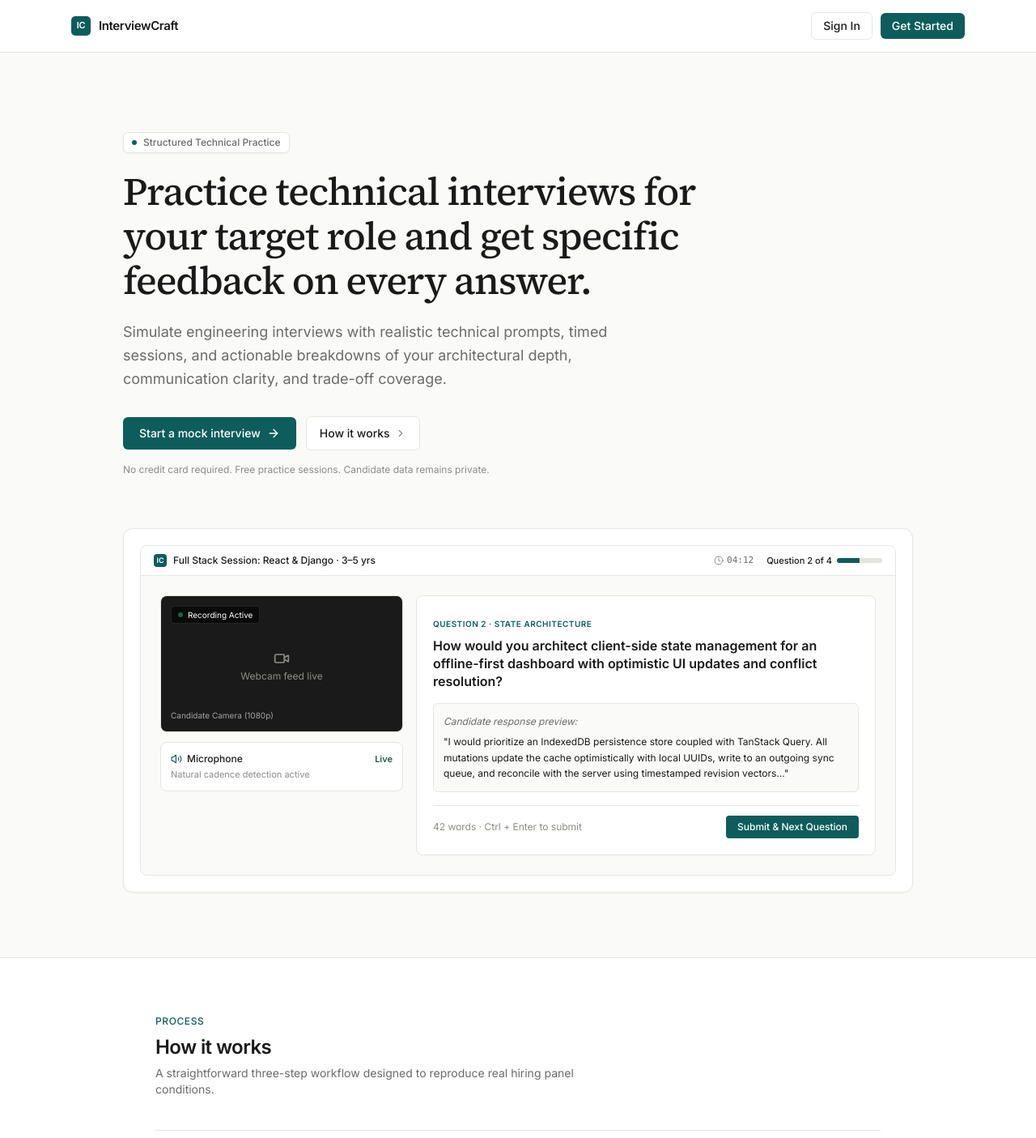
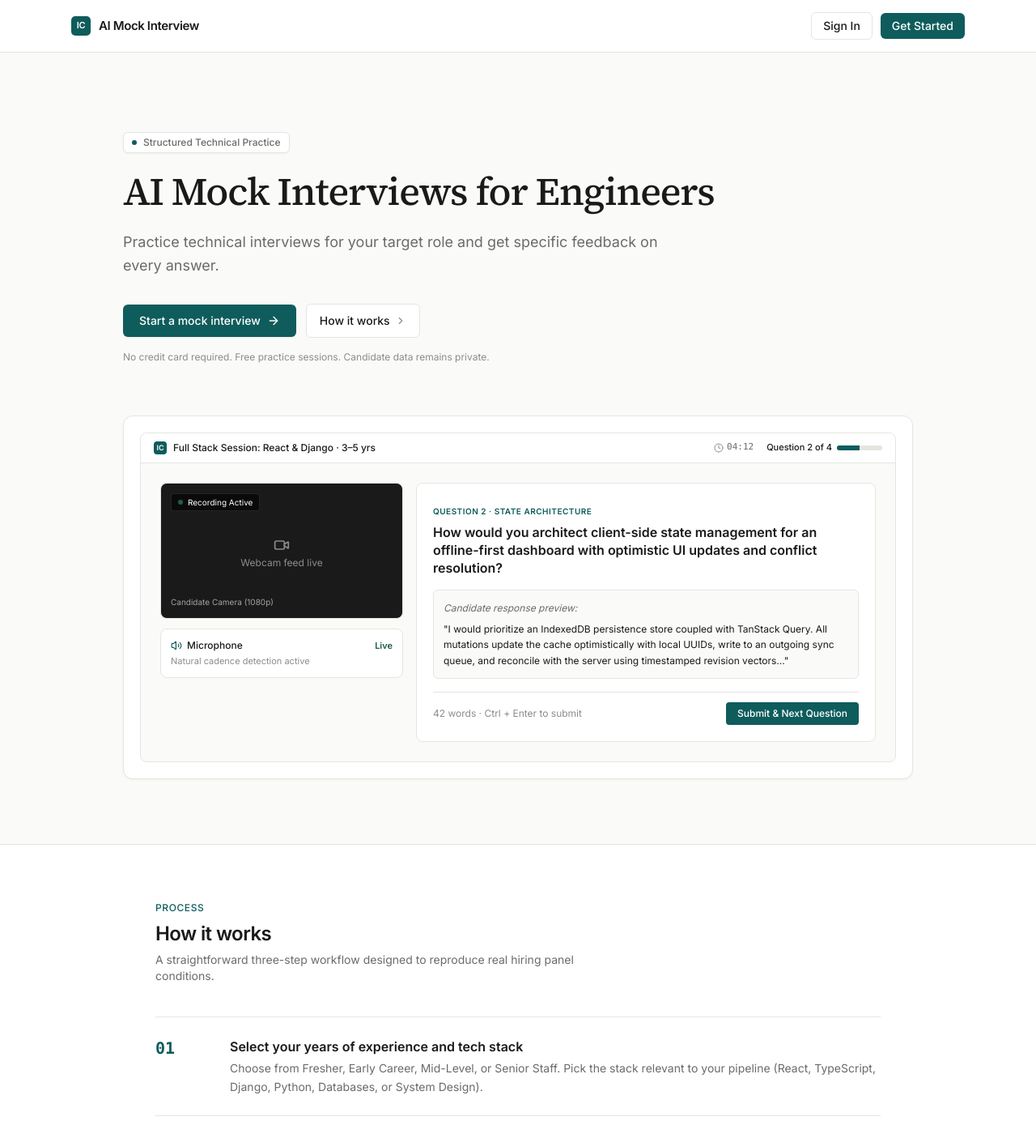
Before and after one commit to Vivekvampyr/AI-MOCK-INTERVIEW, a React (Vite) app in the folder ai-mock-interview/: page / in a window 1280 px wide. Shown: the top 1405 px of the page at 81% size. Built offline with nearby package versions, Linux system fonts and the light colour scheme; no server answers.

Commit message:
fix fake texts in UI

```diff
--- a/ai-mock-interview/index.html
+++ b/ai-mock-interview/index.html
@@ -5,7 +5,7 @@
     <link rel="icon" type="image/svg+xml" href="/favicon.svg" />
     <meta name="viewport" content="width=device-width, initial-scale=1.0" />
     <meta name="description" content="Simulate real technical interviews for your target engineering role with structured questions, timed sessions, and specific feedback on every response." />
-    <title>InterviewCraft — Focused Technical Interview Practice</title>
+    <title>AI Mock Interview — Focused Technical Interview Practice</title>
     <link rel="preconnect" href="https://fonts.googleapis.com" />
     <link rel="preconnect" href="https://fonts.gstatic.com" crossorigin />
     <link href="https://fonts.googleapis.com/css2?family=Inter:wght@400;500;600&family=Source+Serif+4:opsz,wght@8..60,500;8..60,600&display=swap" rel="stylesheet" />
--- a/ai-mock-interview/src/components/Navbar.tsx
+++ b/ai-mock-interview/src/components/Navbar.tsx
@@ -31,7 +31,7 @@ export default function Navbar() {
             <span className="flex h-6 w-6 items-center justify-center rounded-[5px] bg-[#0F5C5C] text-[11px] font-semibold text-white">
               IC
             </span>
-            <span>InterviewCraft</span>
+            <span>AI Mock Interview</span>
           </Link>
 
           <Show when="signed-in">
--- a/ai-mock-interview/src/pages/Home.tsx
+++ b/ai-mock-interview/src/pages/Home.tsx
@@ -20,12 +20,12 @@ export default function Home() {
           </div>
 
           <h1 className="mt-5 font-serif text-3xl sm:text-5xl font-medium tracking-tight text-[#1A1A1A] leading-[1.15]">
-            Practice technical interviews for your target role and get specific feedback on every answer.
+            {/* Practice technical interviews for your target role and get specific feedback on every answer. */}
+            AI Mock Interviews for Engineers
           </h1>
 
           <p className="mt-5 max-w-2xl text-base sm:text-lg leading-relaxed text-[#6B6B6B]">
-            Simulate engineering interviews with realistic technical prompts, timed sessions,
-            and actionable breakdowns of your architectural depth, communication clarity, and trade-off coverage.
+            Practice technical interviews for your target role and get specific feedback on every answer.
           </p>
 
           <div className="mt-8 flex flex-wrap items-center gap-3">
@@ -181,7 +181,7 @@ export default function Home() {
               </span>
               <div>
                 <h3 className="text-base font-semibold text-[#1A1A1A]">
-                  Select your seniority and focus technologies
+                  Select your years of experience and tech stack
                 </h3>
                 <p className="mt-1 text-sm leading-relaxed text-[#6B6B6B]">
                   Choose from Fresher, Early Career, Mid-Level, or Senior Staff.
@@ -196,7 +196,7 @@ export default function Home() {
               </span>
               <div>
                 <h3 className="text-base font-semibold text-[#1A1A1A]">
-                  Answer timed technical questions via text or voice
+                  Answer timed technical questions
                 </h3>
                 <p className="mt-1 text-sm leading-relaxed text-[#6B6B6B]">
                   Respond under realistic time pacing with your camera active.
@@ -314,7 +314,7 @@ export default function Home() {
             <span className="flex h-5 w-5 items-center justify-center rounded bg-[#0F5C5C] text-[10px] font-bold text-white">
               IC
             </span>
-            <span className="font-semibold text-[#1A1A1A]">InterviewCraft</span>
+            <span className="font-semibold text-[#1A1A1A]">AI Mock Interview</span>
             <span className="text-[#8C8C88]">· Focused Technical Practice</span>
           </div>
 
--- a/ai-mock-interview/src/pages/InterviewReport.tsx
+++ b/ai-mock-interview/src/pages/InterviewReport.tsx
@@ -351,8 +351,14 @@ export default function InterviewReport() {
                     warning.warning_type === "eye_movement"
                       ? "Eye Movement"
                       : warning.warning_type === "lip_movement"
-                      ? "Lip Movement"
-                      : "Smart Device";
+                        ? "Lip Movement"
+                        : warning.warning_type === "smart_device"
+                          ? "Smart Device Detected"
+                          : warning.warning_type === "tab_switch"
+                            ? "Tab Switch Detected"
+                            : warning.warning_type === "fullscreen_exit"
+                              ? "Fullscreen Exited"
+                              : "Unknown Warning";
 
                   const minutes = Math.floor(
                     warning.timestamp_seconds / 60
```
